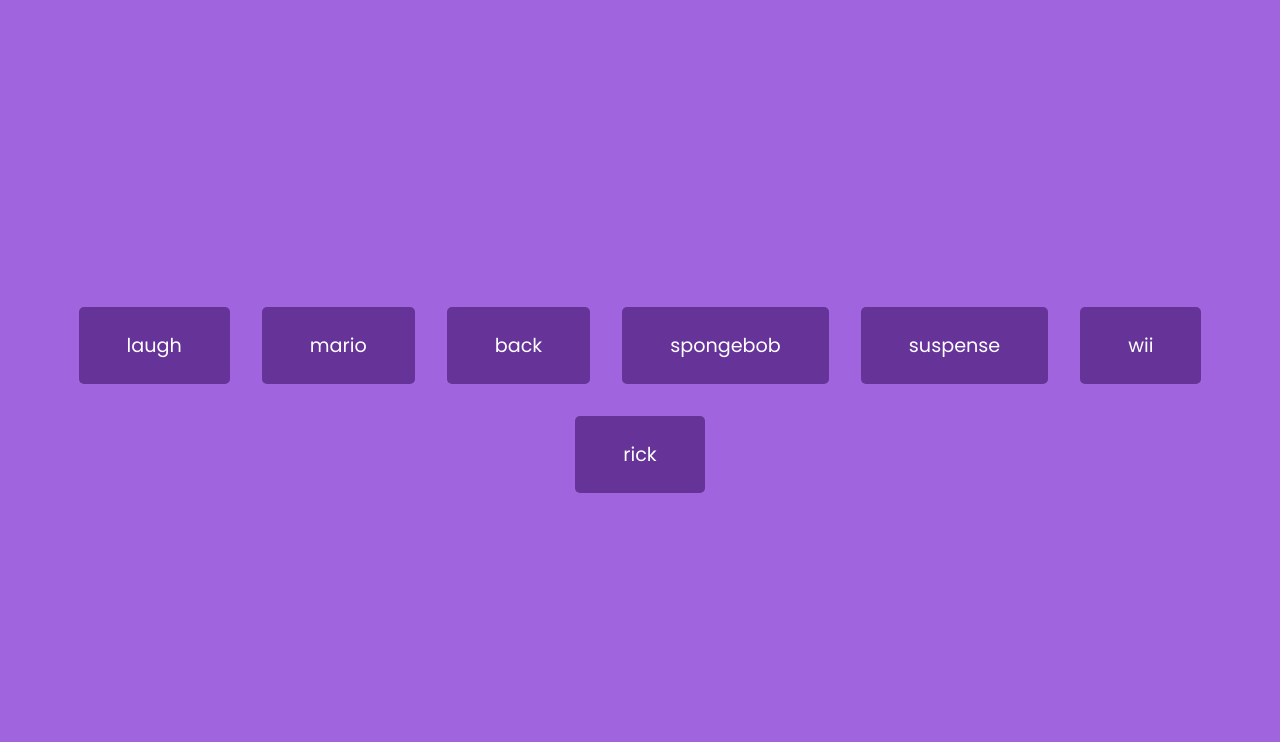
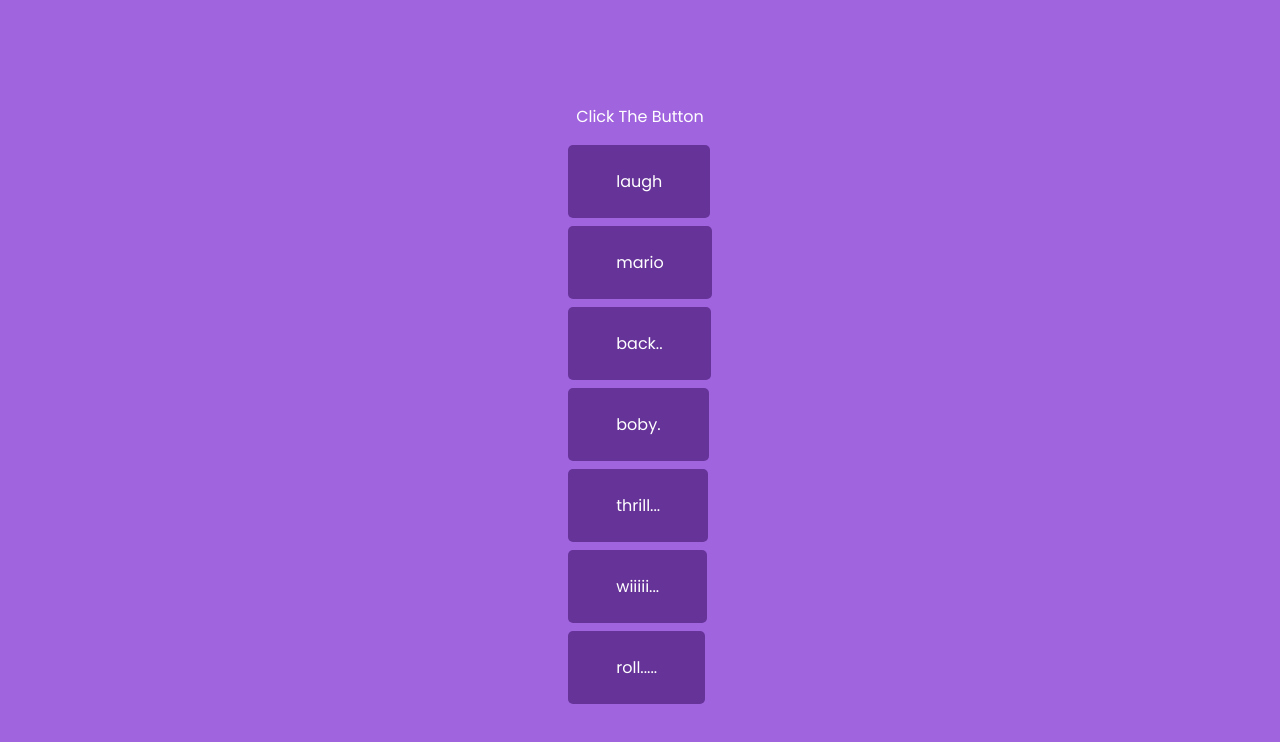
Before and after one commit to fordlaturnas/SoundBoard, a plain HTML site: page index.html in a window 1280 px wide. Drawn offline with Linux system fonts and the light colour scheme.

Commit message:
fix button

```diff
--- a/index.html
+++ b/index.html
@@ -1,10 +1,10 @@
 <!DOCTYPE html>
 <html lang="en">
   <head>
-    <meta charset="UTF-8">
-    <meta http-equiv="X-UA-Compatible" content="IE=edge">
-    <meta name="viewport" content="width=device-width, initial-scale=1.0">
-    <link rel="stylesheet" href="style.css">
+    <meta charset="UTF-8" />
+    <meta http-equiv="X-UA-Compatible" content="IE=edge" />
+    <meta name="viewport" content="width=device-width, initial-scale=1.0" />
+    <link rel="stylesheet" href="style.css" />
     <title>Sound Board</title>
   </head>
   <body>
@@ -16,8 +16,10 @@
     <audio id="wii" src="sounds/wii.mp3"></audio>
     <audio id="rick" src="sounds/rick-roll.mp3"></audio>
 
-   <div id="buttons">
+    <div class="container">
+      <p class="title">Click The Button</p>
 
+      <div id="buttons"></div>
     </div>
 
     <script src="script.js"></script>
--- a/script.js
+++ b/script.js
@@ -1,35 +1,35 @@
 const sounds = [
-    'laugh',
-    'mario',
-    'back',
-    'spongebob',
-    'suspense',
-    'wii',
-    'rick'
-]
+  'laugh',
+  'mario',
+  'back..',
+  'boby.',
+  'thrill...',
+  'wiiiii...',
+  'roll.....',
+];
 
 // loop to this sounds
-sounds.forEach(sound => {
-    //create button
-    const btn = document.createElement('button')
-    btn.classList.add('btn')
+sounds.forEach((sound) => {
+  //create button
+  const btn = document.createElement('button');
+  btn.classList.add('btn');
 
-    btn.innerText = sound
+  btn.innerText = sound;
 
-    // loop to each button we add even listener on to each one
-    btn.addEventListener('click', () =>{
-        stopSongs()
+  // loop to each button we add even listener on to each one
+  btn.addEventListener('click', () => {
+    stopSongs();
 
-        document.getElementById(sound).play()
-    } )
+    document.getElementById(sound).play();
+  });
 
-    document.getElementById('buttons').appendChild(btn)
-})
+  document.getElementById('buttons').appendChild(btn);
+});
 
 function stopSongs() {
-    sounds.forEach(sound => {
-        const song = document.getElementById(sound)
-        song.pause()
-        song.currentTime = 0
-    })
+  sounds.forEach((sound) => {
+    const song = document.getElementById(sound);
+    song.pause();
+    song.currentTime = 0;
+  });
 }
--- a/style.css
+++ b/style.css
@@ -17,14 +17,20 @@ body {
   margin: 0;
 }
 
+.title {
+  color: white;
+}
 .btn {
+  display: flex;
+  justify-content: center;
+  align-items: center;
   background-color: rebeccapurple;
   border-radius: 5px;
   border: none;
   color: #fff;
-  margin: 1rem;
+  margin: 0.5rem;
   padding: 1.5rem 3rem;
-  font-size: 1.2rem;
+  font-size: 1rem;
   font-family: inherit;
   cursor: pointer;
 }
```
Lines whose indentation alone changed are shown as unchanged.
